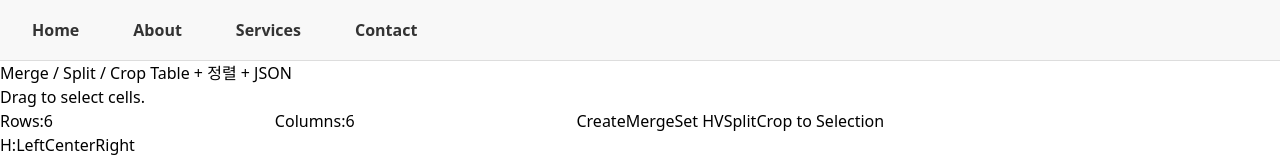
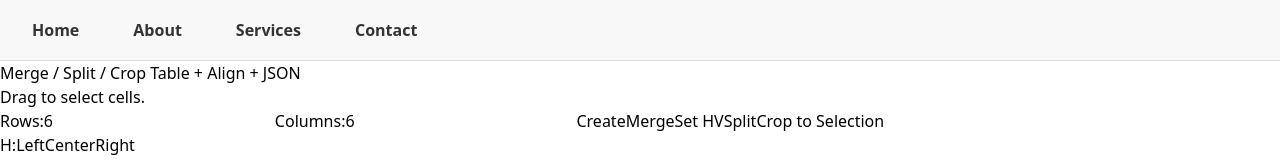
Before and after one commit to gracesjy/react-example, a React (Vite) app: page / in a window 1280 px wide. Shown: the top 160 px of the page. Built offline with nearby package versions, Linux system fonts and the light colour scheme.

Commit message:
Update App.jsx

```diff
--- a/src/App.jsx
+++ b/src/App.jsx
@@ -607,7 +607,7 @@ export default function MergeSplitTable() {
       <Menu />
 
       <h2 className="text-2xl font-semibold mb-3">
-        Merge / Split / Crop Table + 정렬 + JSON
+        Merge / Split / Crop Table + Align + JSON
       </h2>
       <p className="mb-3 text-sm text-gray-600">{message}</p>
       <div className="flex flex-wrap items-center gap-2 mb-3">
```
